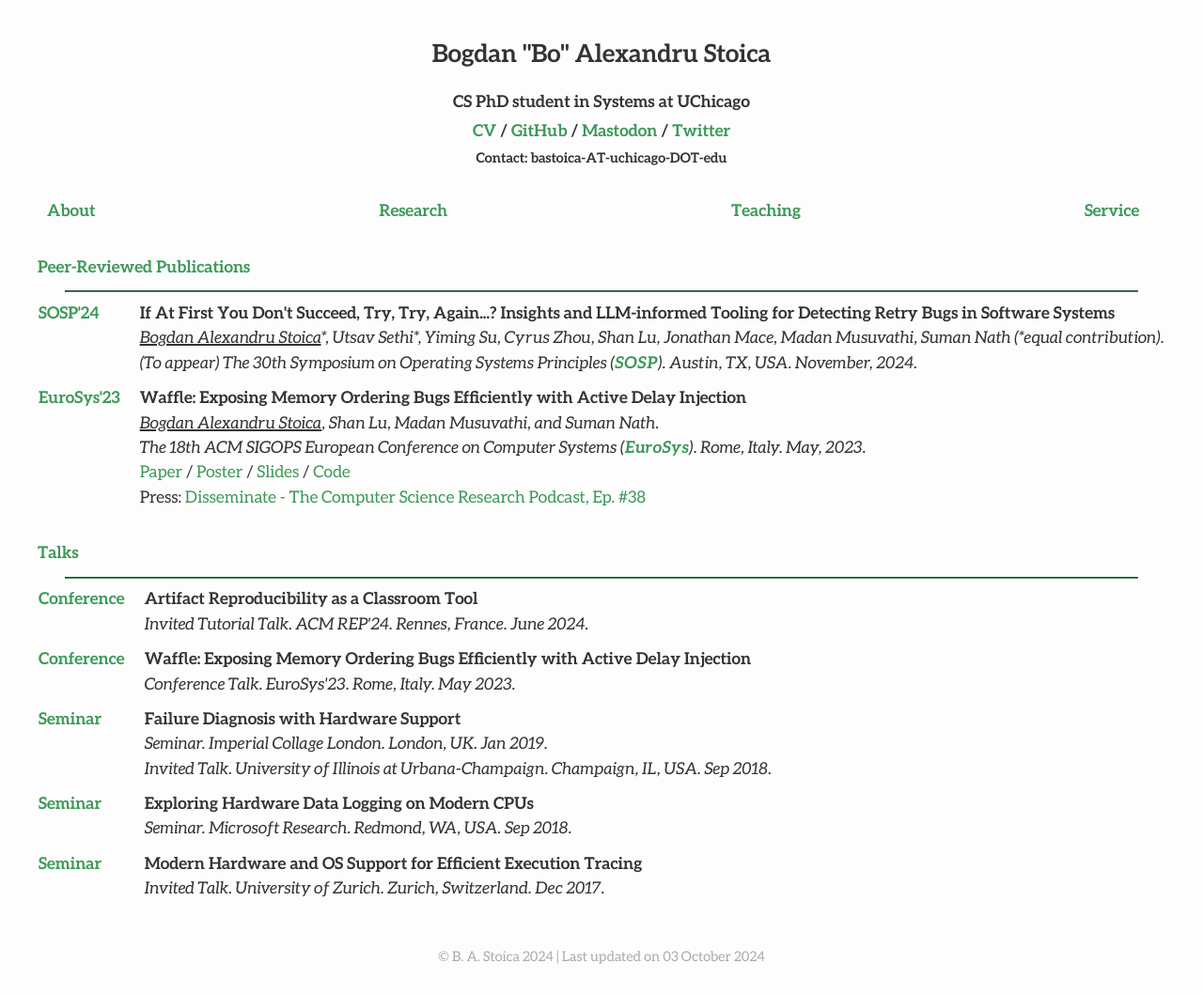
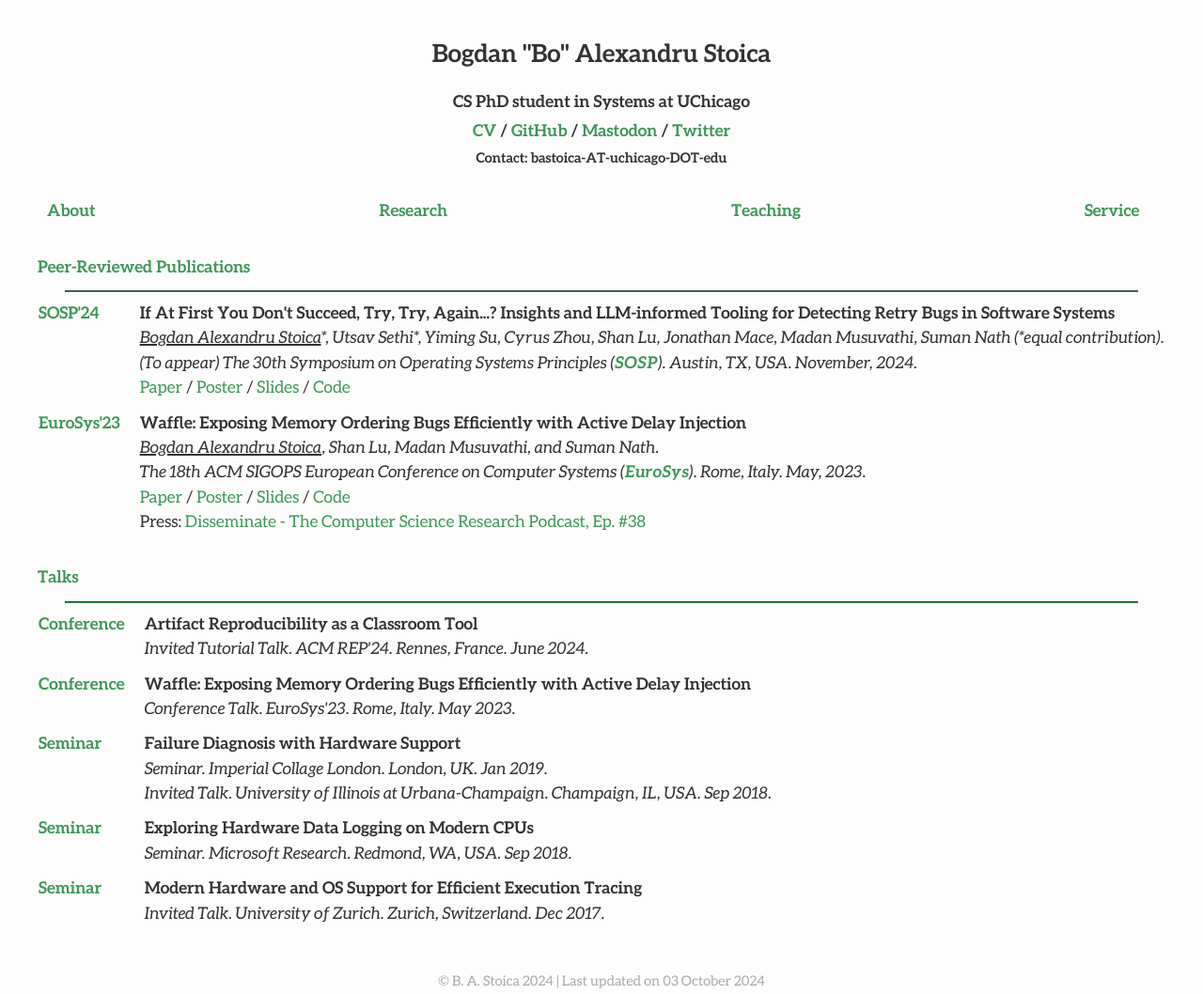
Before and after one commit to bastoica/bastoica.github.io, a Jekyll site: the page built from research.md, in a window 1280 px wide. Shown: the whole page at 94% size. Built offline with Jekyll 4.4.1, drawn with Linux system fonts in a browser that asks for light colours; nearby versions of some CDN libraries; before the commit the page ends 1031 px from its top, so only the background shows below that; some of the changed lines change nothing that is shown.

Commit message:
Fixed URLs

```diff
--- a/research.md
+++ b/research.md
@@ -22,7 +22,7 @@ published: true
 	  <b>If At First You Don't Succeed, Try, Try, Again...? Insights and LLM-informed Tooling for Detecting Retry Bugs in Software Systems</b><br>
 	  <i><u style="text-decoration-thickness: 2px;">Bogdan Alexandru Stoica</u>*, Utsav Sethi*, Yiming Su, Cyrus Zhou, Shan Lu, Jonathan Mace, Madan Musuvathi, Suman Nath (*equal contribution).</i><br>
 	  <i>(To appear) The 30th Symposium on Operating Systems Principles (<a class="useful-links" href="https://sigops.org/s/conferences/sosp/2024/" target="_blank"><b>SOSP</b></a>). Austin, TX, USA. November, 2024.</i><br>
-	  <!--a class="useful-links" href="" target="_blank">Paper</a> / <a class="useful-links" href="" target="_blank">Poster</a> / <a class="useful-links" href="" target="_blank">Slides</a> / <a class="useful-links" href="" target="_blank">Code</a><br-->
+	  <a class="useful-links" href="/files/papers/2024_sosp_wasabi.pdf" target="_blank">Paper</a> / <a class="useful-links" href="" target="_blank">Poster</a> / <a class="useful-links" href="" target="_blank">Slides</a> / <a class="useful-links" href="" target="_blank">Code</a><br>
 	</td>
   </tr>
   <tr>
```
